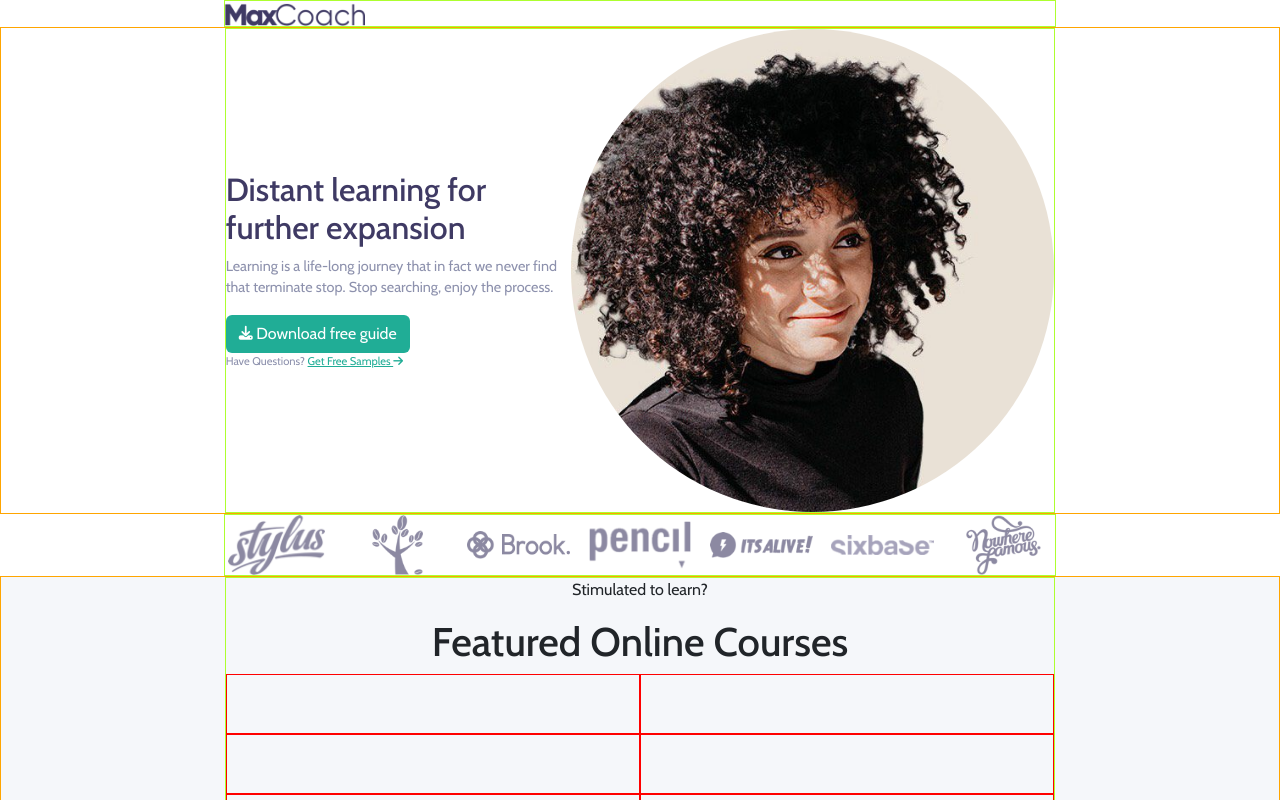
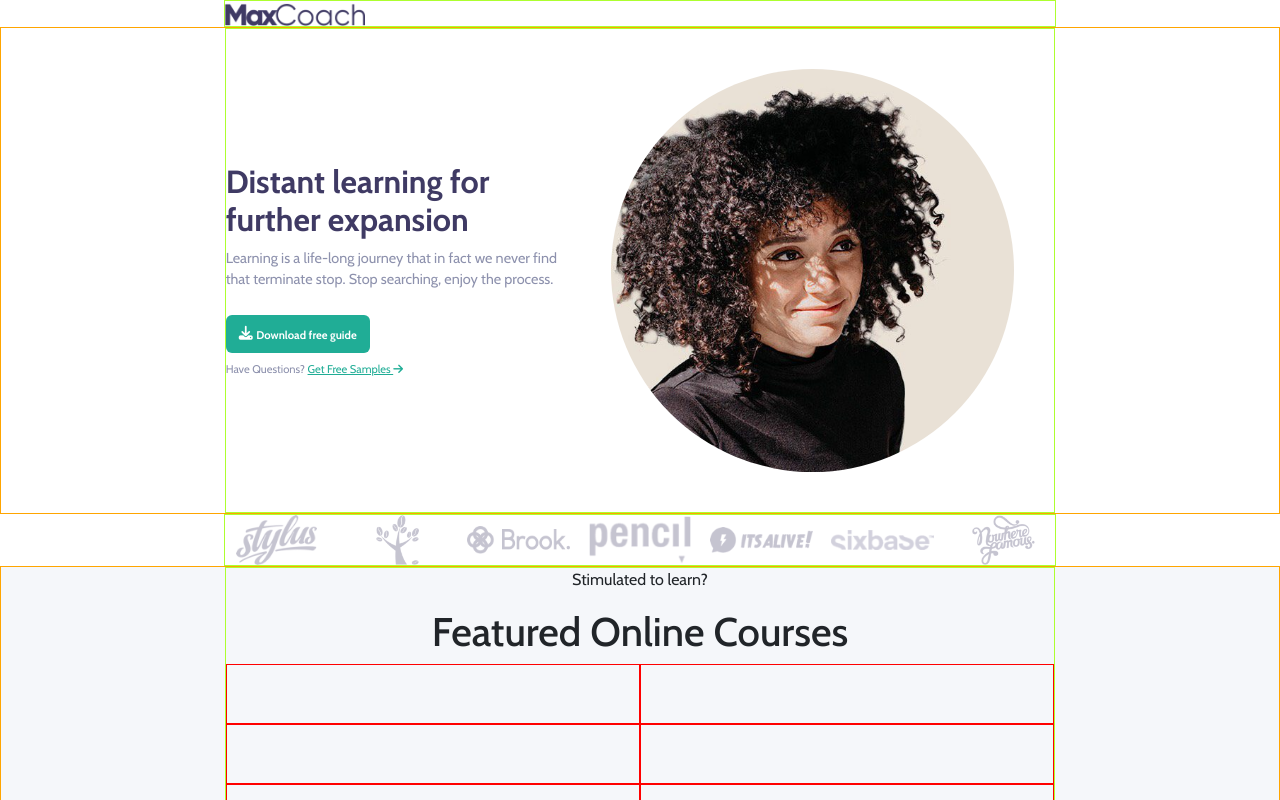
Before and after one commit to manuelcamaioni/proj-html-vuejs, a Vue app: page / in a window 1280 px wide. Shown: the top 800 px of the page. Built offline with nearby package versions, Linux system fonts and the light colour scheme.

Commit message:
implemented HeaderBrands and HeaderHero

```diff
--- a/src/components/HeaderComponents/HeaderBrands.vue
+++ b/src/components/HeaderComponents/HeaderBrands.vue
@@ -52,12 +52,13 @@ export default {
 
 .brands-container {
     width: calc(100% / 7 - 1rem);
-    height: 60px;
+    height: 50px;
 
     img {
         width: 100%;
         height: 100%;
         object-fit: contain;
+        opacity: 0.5;
     }
 }
 </style>
--- a/src/components/HeaderComponents/HeaderHero.vue
+++ b/src/components/HeaderComponents/HeaderHero.vue
@@ -8,18 +8,19 @@
                             <h1 class="fs-2">
                                 Distant learning for further expansion
                             </h1>
-                            <p class="minor-text">
+                            <p class="minor-text grey-text">
                                 Learning is a life-long journey that in fact we never find that terminate stop. Stop
                                 searching,
                                 enjoy the process.
                             </p>
                         </hgroup>
-                        <div class="download-btn">
+                        <div class="download-btn my-2">
                             <button class="btn custom_btn">
-                                <i class="fa-solid fa-download fa-sm"></i> <span>Download free guide</span>
+                                <i class="fa-solid fa-download fa-sm"></i> <span class="xs-text fw-bold">Download free
+                                    guide</span>
                             </button>
                         </div>
-                        <span class="minor-text question-box">Have Questions? <a href="#">Get Free Samples <i
+                        <span class="minor-text grey-text question-box">Have Questions? <a href="#">Get Free Samples <i
                                     class="fa-solid fa-arrow-right"></i></a>
                         </span>
                     </div>
@@ -46,6 +47,7 @@ export default {
 div.hero {
     h1 {
         color: $primaryColor;
+        font-weight: bold;
     }
 
     div.col-5,
@@ -58,8 +60,11 @@ div.hero {
         color: white;
     }
 
-    .profile-pic-container {
+    div.profile-pic-container {
+        padding: 2.5rem;
+
         img {
+            object-fit: contain;
             width: 100%;
             border-radius: 50%;
 
--- a/src/styles/general.scss
+++ b/src/styles/general.scss
@@ -32,7 +32,14 @@ hgroup {
     justify-content: center;
 }
 
+.grey-text {
+    color: #8d91ad;
+}
+
 .minor-text {
     font-size: 0.9rem;
-    color: #8d91ad;
 }
+
+.xs-text {
+    font-size: 0.7rem;
+}
```
